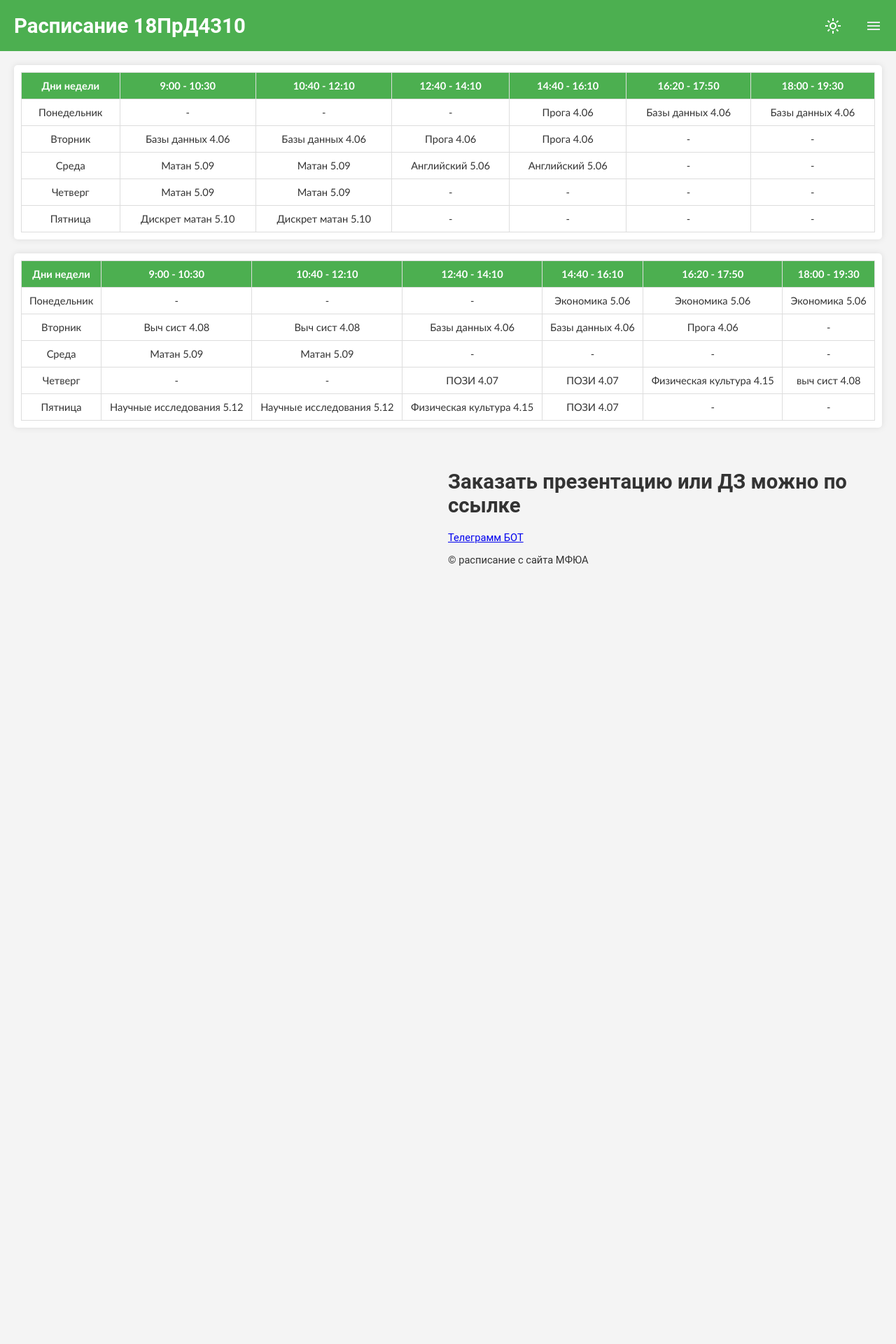
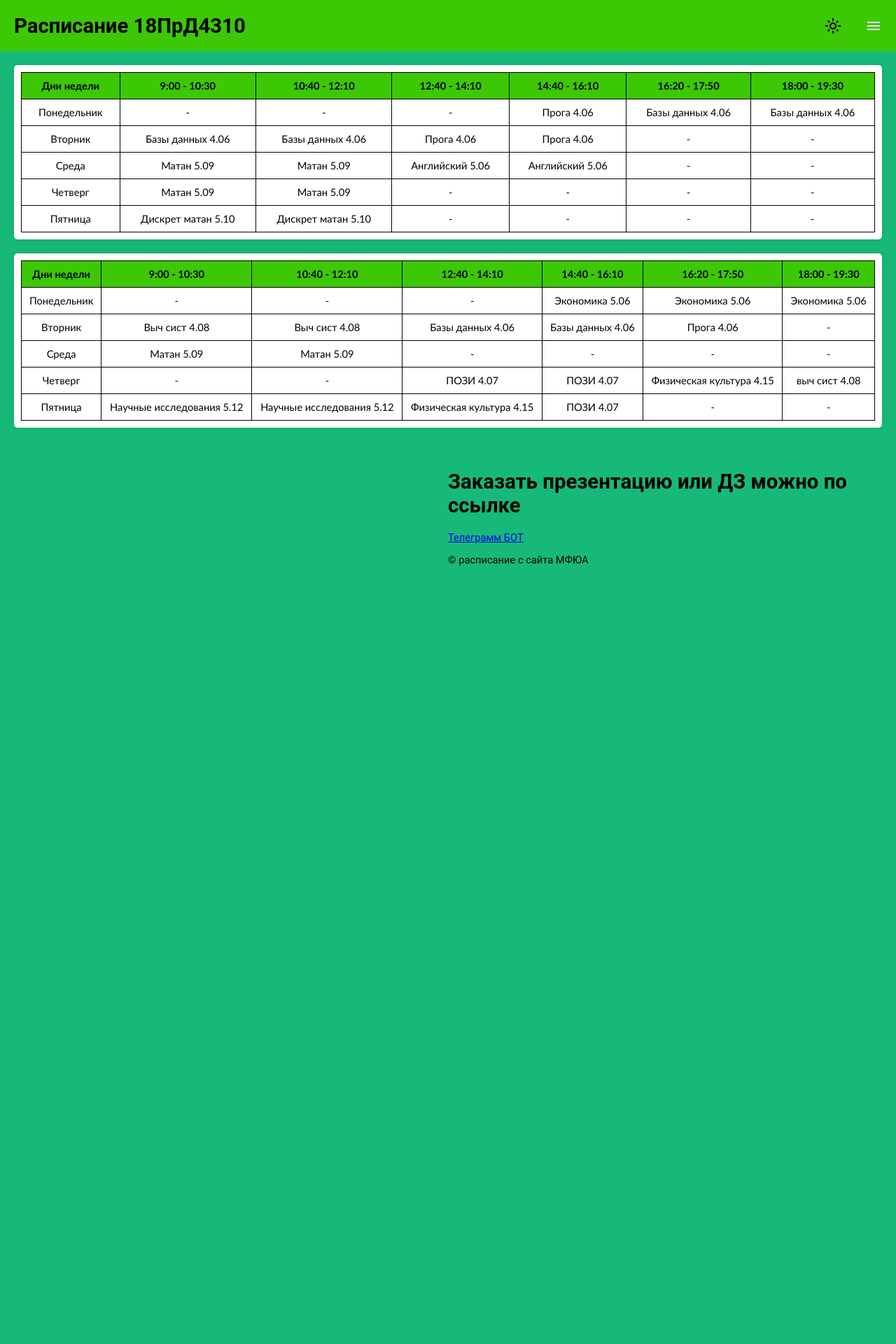
Before and after one commit to dmitriyg0r/prdsite, a PHP site: page / in a window 1280 px wide. Shown: the top 1920 px of the page at 70% size. Run offline with PHP 8.4, Linux system fonts and the light colour scheme.

Commit message:
писюн

```diff
--- a/style.css
+++ b/style.css
@@ -3,29 +3,25 @@
     box-sizing: border-box;
 }
 :root {
-    --background-color: #f4f4f4;
-    --text-color: #333;
-    --header-background: #4CAF50;
-    --header-text: white;
-    --footer-background: #333;
-    --footer-text: white;
-    --table-background: white;
-    --table-border: #ddd;
-    --button-background: #008CBA;
-    --button-hover: #005f73;
+    --background-color: #17B978;/* Фон */
+    --text-color: #000000 ;/* Текст */
+    --header-background: #3cc805;/* заголовок у таблицы тоже */
+    --header-text: #000000;/* текст заголовка */
+    --table-background: #FFFFFF;/*таблица */
+    --table-border: #000000;/* деление таблицы */
+    --button-background: #ff0000;/* хз */
+    --button-hover: #000000;/* хз */
 }
 
 .darkmode {
-    --background-color: #121212;
-    --text-color: #ffffff;
-    --header-background: #0f5739;
-    --header-text: #ffffff;
-    --footer-background: #1f1f1f;
-    --footer-text: #ffffff;
-    --table-background: #1f1f1f;
-    --table-border: #333;
-    --button-background: #005f73;
-    --button-hover: #2913a1;
+    --background-color: #000000;
+    --text-color: #FFFFFF;
+    --header-background: #0d105cce;
+    --header-text: #FFFFFF;
+    --table-background: #000000;
+    --table-border: #FFFFFF;
+    --button-background: #FFFFFF;
+    --button-hover: #000000;
 }
 
 body {
```
